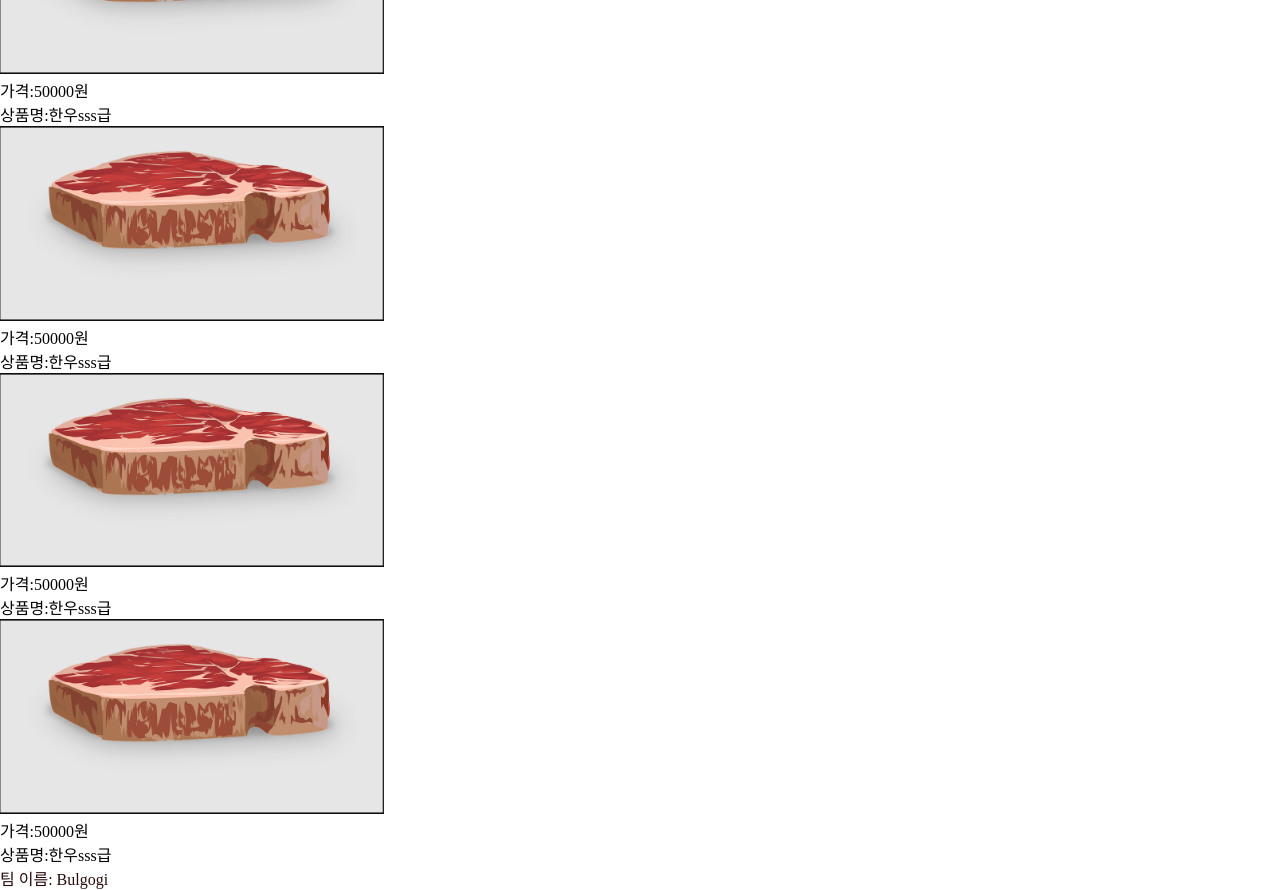
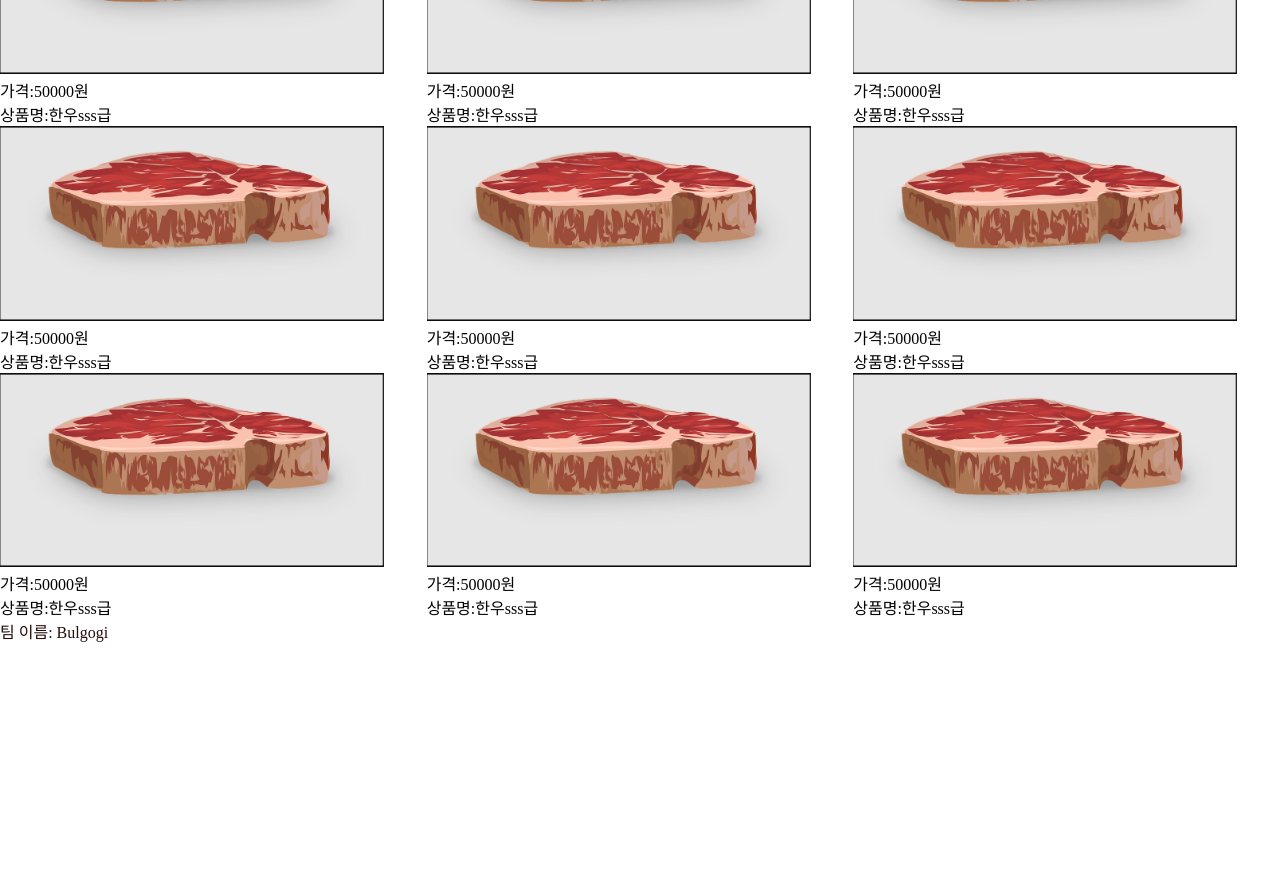
Before and after one commit to codestates/Butcher-Shop, a React (Create React App) app in the folder client/: page / in a window 1280 px wide. Shown: the part 480-1370 px from the top of the page. After the commit the page ends 1123 px from the top, so only its background shows below. Built offline with nearby package versions, Linux system fonts and the light colour scheme; no server answers.

Commit message:
[ADD]배치 완료

```diff
--- a/client/src/component/Meat.css
+++ b/client/src/component/Meat.css
@@ -6,5 +6,5 @@ body {
     padding:0;
 }
 img {
-    width:30%
+    width:90%
 }
--- a/client/src/pages/Main.css
+++ b/client/src/pages/Main.css
@@ -42,7 +42,17 @@ body {
   color:white;
 }
 .userimage {
-  height:2rem;
+  width:3rem;
+  height:2rem
+}
+.meatList {
+  display:flex;
+}
+.meatList2 {
+  display:flex;
+}
+.meatList3 {
+  display:flex;
 }
 .item1 {
     background-color:#e97381;
--- a/client/src/pages/Main.js
+++ b/client/src/pages/Main.js
@@ -21,9 +21,13 @@ export default function Main () {
             <div className='item item3'>가공품</div>
         </div>
         <div className='meatList'>
-        <Meat /> <Meat />
-        <Meat />
-        <Meat />
+        <Meat /> <Meat /> <Meat />
+        </div>
+        <div className='meatList2'>
+        <Meat /> <Meat /> <Meat />
+        </div>
+        <div className='meatList3'>
+        <Meat /> <Meat /> <Meat />
         </div>
         <footer>팀 이름: Bulgogi</footer>
         </div>
```
